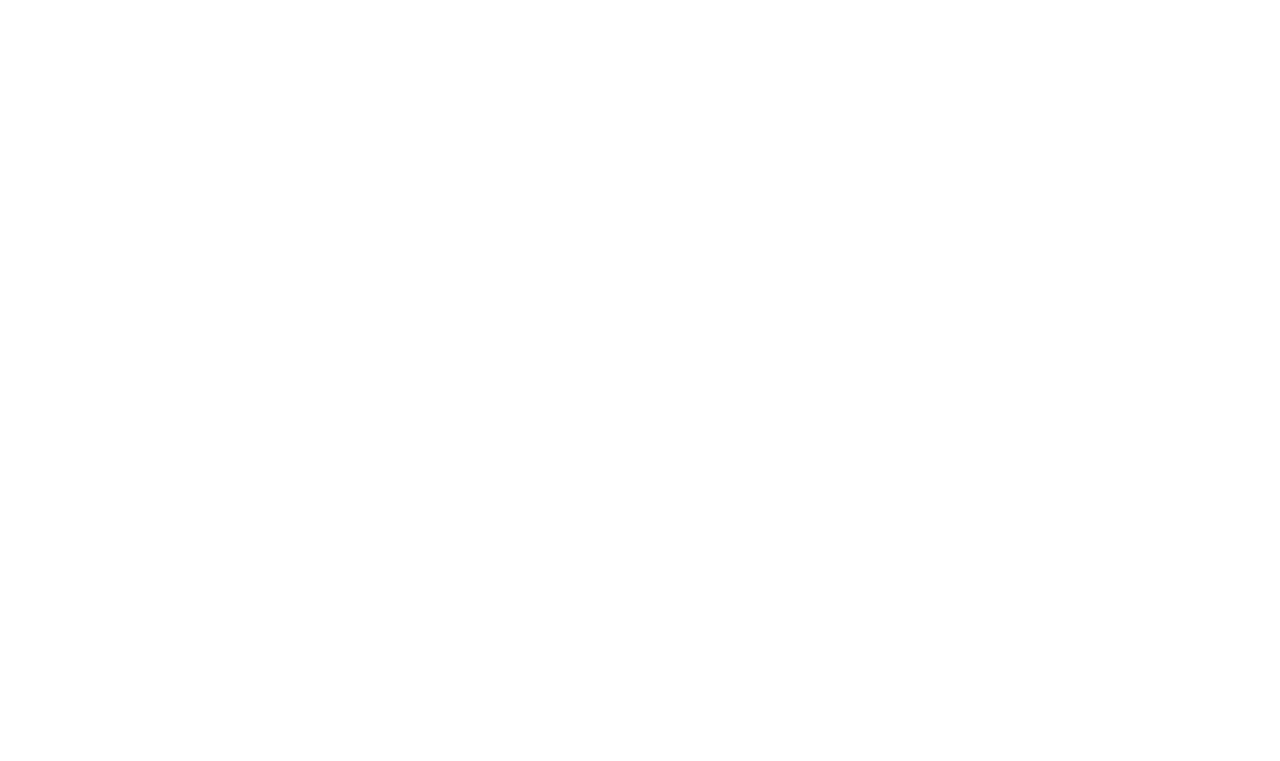
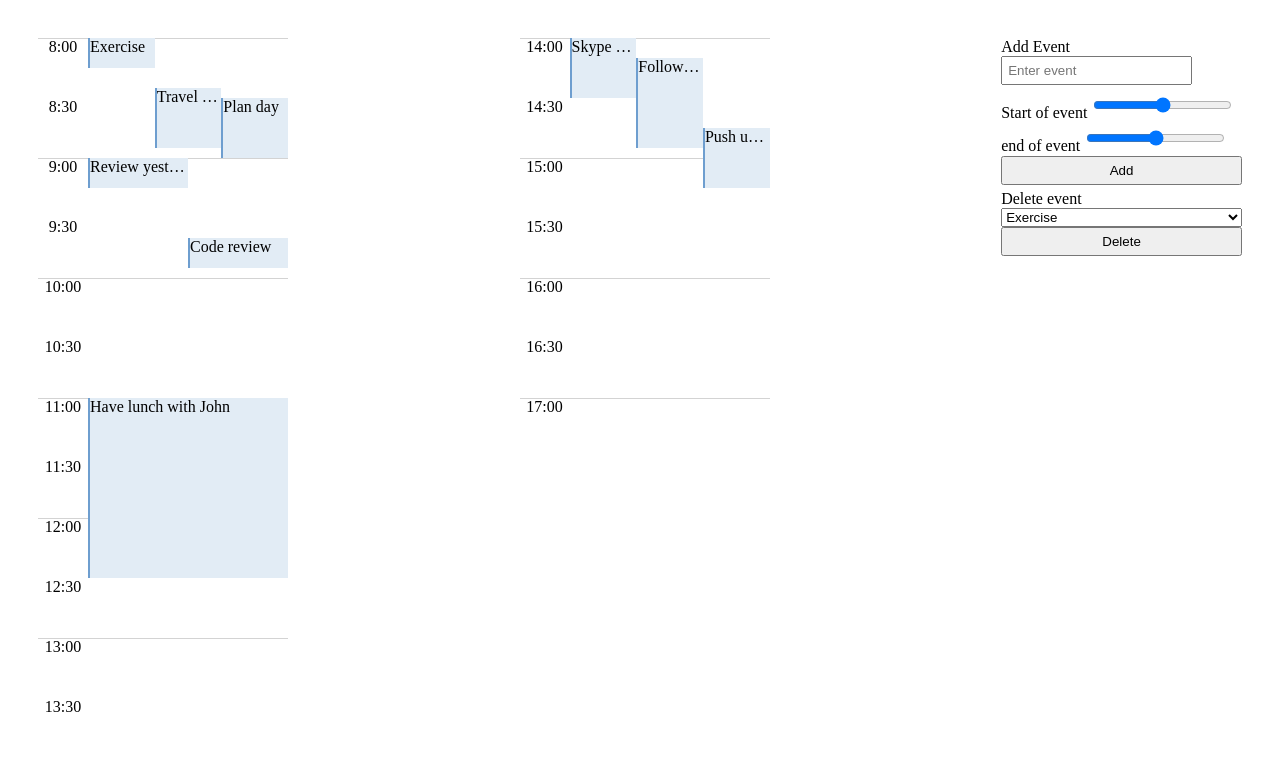
Before and after one commit to OlesyaBrazhnikova/homeworks, a plain HTML site: page index.html in a window 1280 px wide. Drawn offline with nearby package versions, Linux system fonts and the light colour scheme.

Commit message:
add module

```diff
--- /dev/null
+++ b/css/style.css
@@ -0,0 +1,109 @@
+p {
+	margin: 0;
+}
+
+.wrapper {
+	padding: 30px;
+	display: flex;
+	flex-wrap: wrap;
+}
+
+#calendar {
+	height: 100vh;
+	width: 80%;
+}
+
+.wrap {
+	height: 100%;
+	display: flex;
+	flex-direction: column;
+	flex-wrap: wrap;
+}
+.event {
+	display: flex;
+	min-height: 120px;
+	max-width: 250px;
+	position: relative;
+}
+.event::before {
+	content: '';
+	position: absolute;
+	top: 0;
+	left: 0;
+	width: 100%;
+	height: 1px;
+	background-color: lightgray;
+}
+
+.time {
+	display: flex;
+	flex-direction: column;
+	text-align: center;
+	width: 50px;
+}
+
+.time div {
+	margin: 0;
+
+	flex-basis: 50%;
+}
+
+.items {
+	display: flex;
+	max-width: 200px;
+	width: 100%;
+	position: absolute;
+	left: 50px;
+}
+
+.item {
+	width: 100%;
+	position: relative;
+	border-left: 2px solid #6e9ecf;
+	background-color: #e2ecf5;
+	white-space: nowrap;
+	overflow: hidden;
+	text-overflow: ellipsis;
+	z-index: 2;
+}
+
+.forms {
+	width: 20%;
+}
+
+form {
+	display: flex;
+	flex-direction: column;
+}
+
+input {
+	padding: 5px;
+	margin-bottom: 5px;
+}
+
+
+  /* #calendar {
+	width: 100%;
+	max-width: 400px;
+	position: relative;
+  }
+
+  #calendar div {
+	position: absolute;
+	width: 100%;
+	min-height: 5px;
+	background: lightcyan;
+  }
+
+  #calendar .split {
+	width: 50%;
+	background: lightblue;
+  }
+
+  .right {
+	right: 0;
+  }
+
+  .left {
+	left: 0;
+  } */
--- a/index.html
+++ b/index.html
@@ -1,12 +1,48 @@
-<!DOCTYPE html>
+<!doctype html>
 <html lang="en">
 <head>
-	<meta charset="UTF-8">
-	<meta http-equiv="X-UA-Compatible" content="IE=edge">
-	<meta name="viewport" content="width=device-width, initial-scale=1.0">
-	<title>homework js</title>
+    <meta charset="UTF-8">
+    <meta name="viewport"
+          content="width=device-width, user-scalable=no, initial-scale=1.0, maximum-scale=1.0, minimum-scale=1.0">
+    <meta http-equiv="X-UA-Compatible" content="ie=edge">
+    <title>calendar</title>
+    <script src="https://code.jquery.com/jquery-3.5.1.min.js"
+            integrity="sha256-9/aliU8dGd2tb6OSsuzixeV4y/faTqgFtohetphbbj0="
+            crossorigin="anonymous"></script>
+   <link rel="stylesheet" href="css/style.css">
 </head>
 <body>
+<div class="wrapper">
+	<div id="calendar">
+		<div class="wrap">
+		</div>
+	  </div>
+	<div class="forms">
+		<form name="add" action="#">
+		  <div class="title">Add Event</div>
+		  <p>
+			<label for="title"></label>
+			<input type="text" id="title" placeholder="Enter event"/>
+		  </p>
+		  <p>
+			<label for="start">Start of event</label>
+			<input type="range" id="start" min="0" max="540"/>
+		  </p>
+		  <p>
+			<label for="end">end of event</label>
+			<input type="range" id="end" min="0" max="540"/>
+		  </p>
+		  <input id="addEvent" type="submit" value="Add"/>
+		</form>
+
+		<form name="delete" action="#">
+		  <div class="title"></div>
+		  <label for="delete">Delete event</label>
+		  <select id="remove"></select>
+		  <input id="deleteEvent" type="submit" value="Delete"/>
+		</form>
+	</div>
+</div>
 <script src="main.js"></script>
 </body>
 </html>
--- a/main.js
+++ b/main.js
@@ -0,0 +1,117 @@
+const events = [
+	{start: 0, duration: 15, title: 'Exercise'},
+	{start: 25, duration: 30, title: 'Travel to work'},
+	{start: 30, duration: 30, title: 'Plan day'},
+	{start: 60, duration: 15, title: 'Review yesterday\'s commits'},
+	{start: 100, duration: 15, title: 'Code review'},
+	{start: 180, duration: 90, title: 'Have lunch with John'},
+	{start: 360, duration: 30, title: 'Skype call'},
+	{start: 370, duration: 45, title: 'Follow up with designer'},
+	{start: 405, duration: 30, title: 'Push up branch'},
+]
+
+let calendar = function (from, to) {
+  let wrapper = document.querySelector('.wrap');
+  let startHour = from * 60;
+  let countOfHours = to - from;
+  for (let i = 0; i <= countOfHours; i++) {
+    let halfHour = `<div>${startHour / 60}:30</div>`;
+    let html = `<div class='event'>
+                   <div class='time'>
+                     <div>${startHour / 60}:00</div>
+                     ${i === countOfHours ? "" : halfHour}
+                   </div>
+                  <div class='items' data-count=${i}>
+                  </div>
+                </div>`;
+    startHour += 60;
+    wrapper.insertAdjacentHTML('beforeend', html);
+  }
+}
+
+let addEvents = function (events) {
+  document.forms.delete.remove.innerHTML = '';
+  let wrapper = Array.from(document.querySelectorAll('.items'));
+  wrapper.forEach((item) => (item.innerHTML = ''));
+  events.forEach(({ start, duration, title }, idx) => {
+    let searchElement = wrapper.find((item) => {
+      if (+item.dataset.count === Math.trunc(start / 60)) {
+        return item;
+      }
+    });
+    let div = document.createElement('div');
+    div.className = 'item';
+    div.textContent = title;
+    div.style.height = `${duration * 2}px`;
+    div.style.top = `${(start % 60) * 2}px`;
+    searchElement.append(div);
+    document.forms.delete.remove.insertAdjacentHTML('beforeend', `<option value=${idx}>${title}</option>`);
+  });
+}
+
+let executionForm = function (e) {
+  e.preventDefault();
+  if (e.target.name === 'add') {
+    let titleOfEvent = document.querySelector('#title').value;
+    let timeOfEventBeg = document.querySelector('#start').value;
+    let timeOfEventEnd = document.querySelector('#end').value;
+    let newEvent = {
+      start: timeOfEventBeg,
+      duration: timeOfEventEnd - timeOfEventBeg,
+      title: titleOfEvent || 'Add new event',
+    };
+    events.push(newEvent);
+    addEvents(events);
+  }
+  if (e.target.name === 'delete') {
+    let option = Array.from(remove.options).filter((el) => el.selected);
+	console.log(option);
+    if (option.length >= 1) {
+      option.forEach((el) => events.splice(el.value, 1));
+    }
+    addEvents(events);
+  }
+}
+document.addEventListener('submit', executionForm);
+calendar(8, 17);
+addEvents(events);
+
+
+
+// const events = [
+// 	{start: 0, end: 15, duration: 15, title: 'Exercise'},
+// 	{start: 25, end: 55, duration: 30, title: 'Travel to work'},
+// 	{start: 30, end: 60, duration: 30, title: 'Plan day'},
+// 	{start: 60, end: 75, duration: 15, title: 'Review yesterday\'s commits'},
+// 	{start: 100, end: 115, duration: 15, title: 'Code review'},
+// 	{start: 180, end: 270, duration: 90, title: 'Have lunch with John'},
+// 	{start: 360, end: 390, duration: 30, title: 'Skype call'},
+// 	{start: 370, end: 415, duration: 45, title: 'Follow up with designer'},
+// 	{start: 405, end: 435, duration: 30, title: 'Push up branch'},
+// ]
+// const calendar = function (dates) {
+// 	factor = 2;
+// 	dates.forEach(function (item, idx, obj) {
+// 		let itemDuration = factor * (item.end - item.start),
+// 		itemTop = factor * item.start,
+// 		prevItem = obj[idx - 1],
+// 		nextItem = obj[idx + 1],
+// 		newDiv = document.createElement('div');
+// 		item.direction = 'left';
+
+// 		if (nextItem && item.end > nextItem.start) {
+// 			item.overlap = true;
+// 			nextItem.overlap = true;
+// 		}
+// 		if (prevItem && prevItem.direction === 'left') {
+// 			item.direction = 'right';
+// 		}
+// 		item.overlap && newDiv.setAttribute('class', 'split ' + item.direction || '');
+// 		newDiv.setAttribute('style', 'height:' + itemDuration + 'px; top:' + itemTop + 'px');
+
+// 		newDiv.innerText = idx + ': ' + item.title;
+
+// 		document.getElementById('calendar').appendChild(newDiv);
+// 	});
+// };
+// calendar(events);
```
